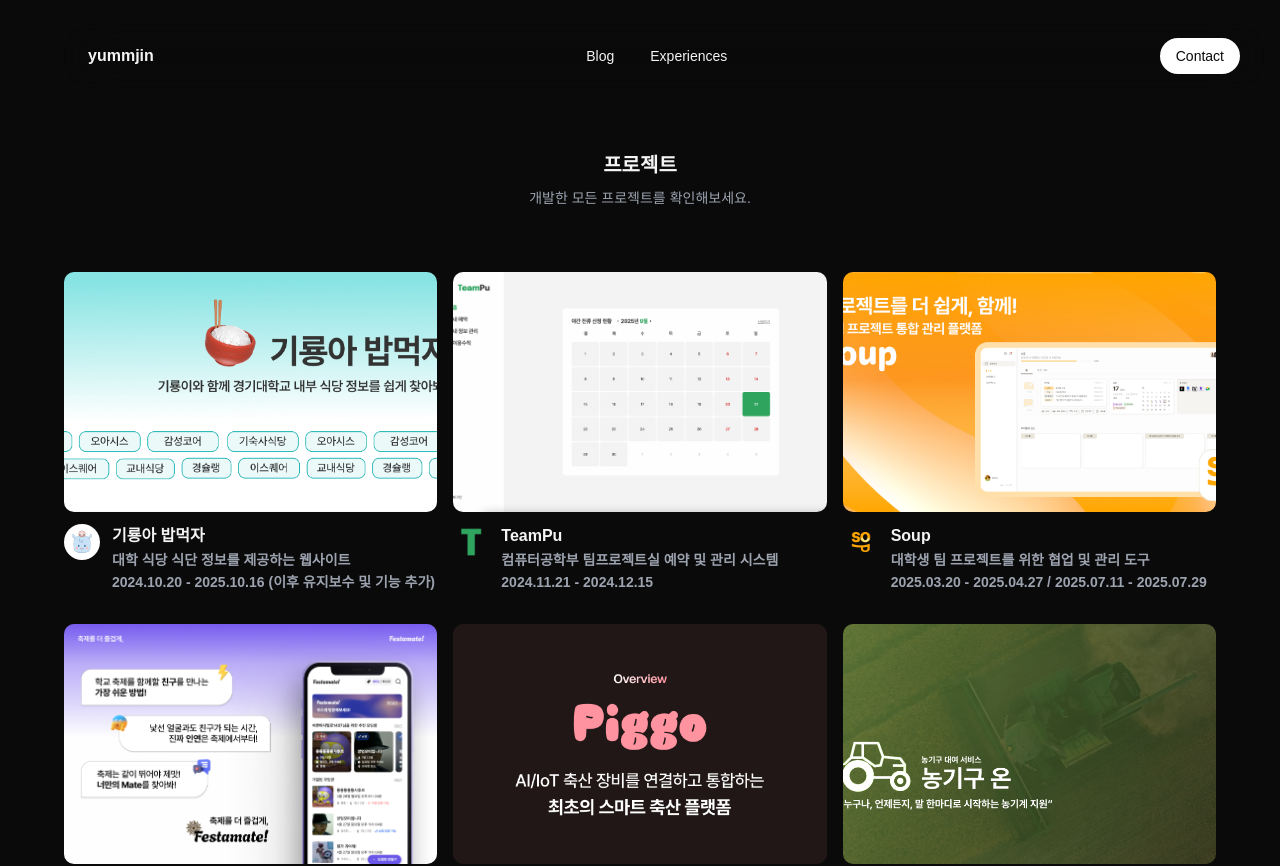
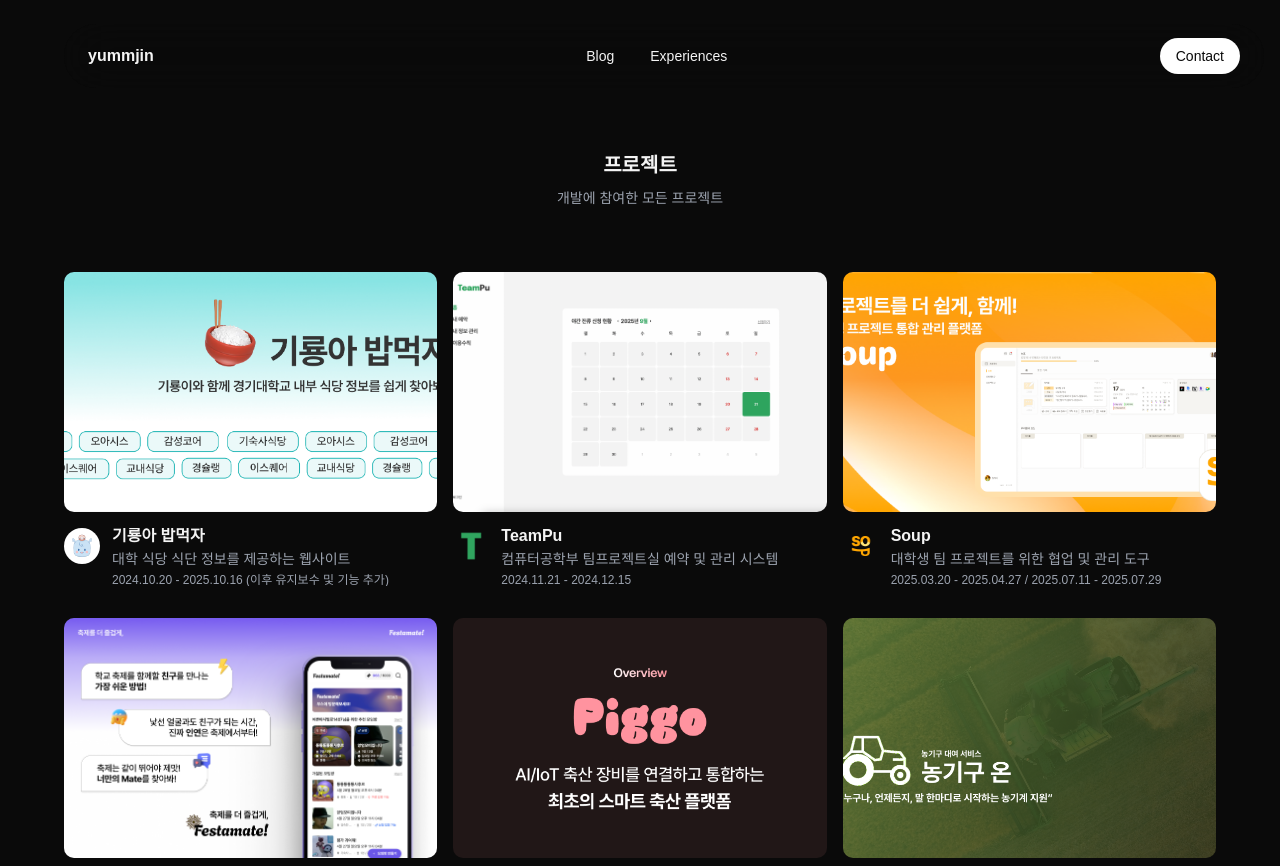
Before and after one commit to yummjin/port, a Next.js app: page /projects in a window 1280 px wide. Shown: the top 866 px of the page. Built offline with nearby package versions, Linux system fonts and the light colour scheme; a web font is replaced by a local one.

Commit message:
design : change text

```diff
--- a/src/pages/about/index.tsx
+++ b/src/pages/about/index.tsx
@@ -1,8 +1,6 @@
 import Head from "next/head";
-import Image from "next/image";
 
-import { DESCRIPTION } from "@/shared/assets";
-import { RootLayout } from "@/shared/layouts";
+import { PostLayout, RootLayout } from "@/shared/layouts";
 
 export default function AboutPage() {
   return (
@@ -15,27 +13,9 @@ export default function AboutPage() {
         />
       </Head>
 
-      <section className="flex flex-col">
-        <header className="flex w-full flex-col pt-6">
-          <div className="flex gap-6">
-            <div className="relative size-30 overflow-hidden rounded-full object-cover">
-              <Image
-                src="/images/profile.jpeg"
-                alt="한유진"
-                fill
-                objectFit="cover"
-                loading="lazy"
-                blurDataURL="/images/profile.jpeg"
-                placeholder="blur"
-              />
-            </div>
-            <div className="flex flex-col justify-center gap-2">
-              <p className="text-[36px] leading-none font-bold">한유진</p>
-              <p className="text-text-muted text-sm">{DESCRIPTION.email}</p>
-            </div>
-          </div>
-        </header>
-      </section>
+      <PostLayout title="소개" description="">
+        소개 내용
+      </PostLayout>
     </RootLayout>
   );
 }
--- a/src/pages/index.tsx
+++ b/src/pages/index.tsx
@@ -52,7 +52,30 @@ export default function Home() {
             />
           ))}
         </div>
-
+        <motion.p
+          className="text-center text-3xl font-semibold text-white/90"
+          initial={{ opacity: 0, y: 0 }}
+          animate={{ opacity: 1, y: 0 }}
+          transition={{ duration: 1, delay: 0.5, ease: "easeOut" }}
+        >
+          안녕하세요
+        </motion.p>
+        <motion.p
+          className="mt-1 text-center text-3xl font-semibold text-white/90"
+          initial={{ opacity: 0, y: 0 }}
+          animate={{ opacity: 1, y: 0 }}
+          transition={{ duration: 1, delay: 1.5, ease: "easeOut" }}
+        >
+          한유진입니다.
+        </motion.p>
+        <motion.p
+          className="text-text-muted mt-1 mt-2 text-center"
+          initial={{ opacity: 0, y: 0 }}
+          animate={{ opacity: 1, y: 0 }}
+          transition={{ duration: 1, delay: 2.5, ease: "easeOut" }}
+        >
+          프론트엔드 개발에 몰입하고 있습니다.
+        </motion.p>
         <div
           className="pointer-events-none absolute inset-0"
           style={{
--- a/src/pages/projects/index.tsx
+++ b/src/pages/projects/index.tsx
@@ -61,16 +61,13 @@ export default function ProjectsPage({
     <>
       <Head>
         <title>프로젝트 - 모든 프로젝트</title>
-        <meta
-          name="description"
-          content="개발한 모든 프로젝트를 확인해보세요."
-        />
+        <meta name="description" content="개발에 참여한 모든 프로젝트" />
       </Head>
       <RootLayout>
         <section className="flex flex-col">
           <PostLayout
             title="프로젝트"
-            description="개발한 모든 프로젝트를 확인해보세요."
+            description="개발에 참여한 모든 프로젝트"
           >
             <CardWrapper>
               {projects.map((project) => (
@@ -85,7 +82,7 @@ export default function ProjectsPage({
 }
 
 const VideoCard = ({ project }: { project: ProjectListItem }) => (
-  <Link href={`/projects/${project.id}`} className="flex flex-col gap-3">
+  <Link href={`/projects/${project.id}`} className="flex flex-col gap-4">
     <Card>
       <Image
         src={project.thumb || ""}
@@ -105,10 +102,14 @@ const VideoCard = ({ project }: { project: ProjectListItem }) => (
           objectFit="cover"
         />
       </div>
-      <div className="flex flex-col gap-0.5 font-semibold">
-        <p>{project.title}</p>
-        <p className="text-text-muted text-sm">{project.description}</p>
-        <p className="text-text-muted text-sm">{project.mdPeriod}</p>
+      <div className="flex flex-col gap-2 leading-none font-semibold">
+        <p className="line-clamp-1">{project.title}</p>
+        <p className="text-text-muted line-clamp-1 text-sm leading-none font-normal">
+          {project.description}
+        </p>
+        <p className="text-text-muted line-clamp-1 text-xs leading-none font-normal">
+          {project.mdPeriod}
+        </p>
       </div>
     </div>
   </Link>
```
